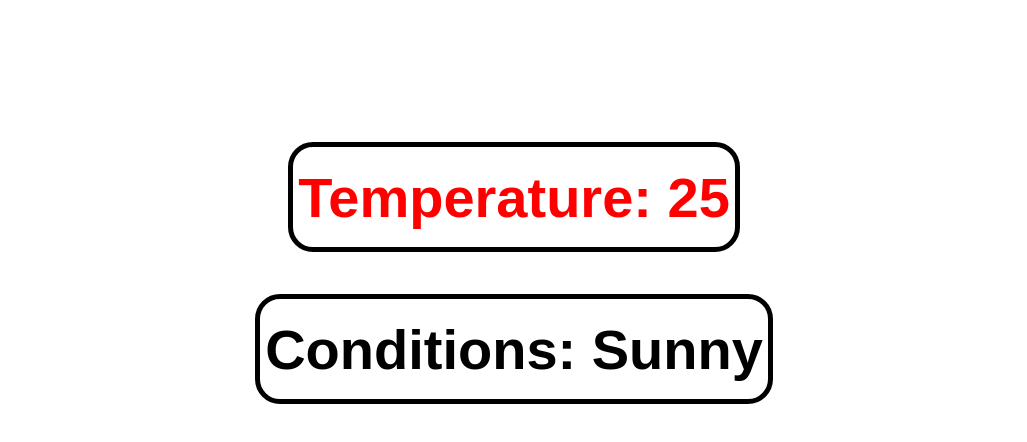
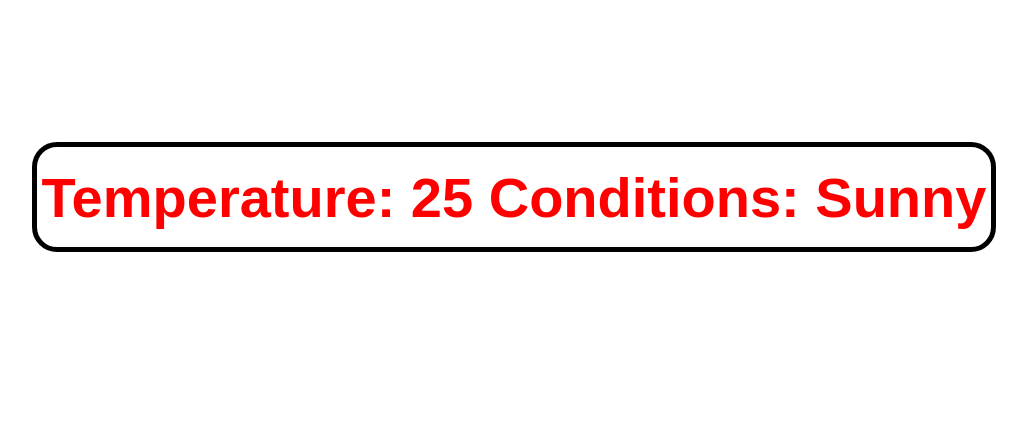
Before and after one commit to acciojob/conditional-weather-report-ShariqShaikh33, a React app: page / in a window 1280 px wide. Shown: the top 442 px of the page, without its empty margins (131-1158 px from the left). Built offline with nearby package versions, Linux system fonts and the light colour scheme.

Commit message:
complete .5

```diff
--- a/src/components/WeatherDisplay.js
+++ b/src/components/WeatherDisplay.js
@@ -7,13 +7,8 @@ const WeatherDisplay =({WeatherData})=>{
     };
     return (
         <div className="mainWrapper">
-            <div className="TemperatureDiv">
 
-                <p><span style={temperatureStyle} className="value">Temperature: {WeatherData.temperature}</span></p>
-            </div>
-            <div className="ConditionDiv">
-                <p><span className="value">Conditions: {WeatherData.conditions}</span></p>
-            </div>
+                <p><span style={temperatureStyle} className="value">Temperature: {WeatherData.temperature} Conditions: {WeatherData.conditions}</span></p>
         </div>
     )
 }
```
